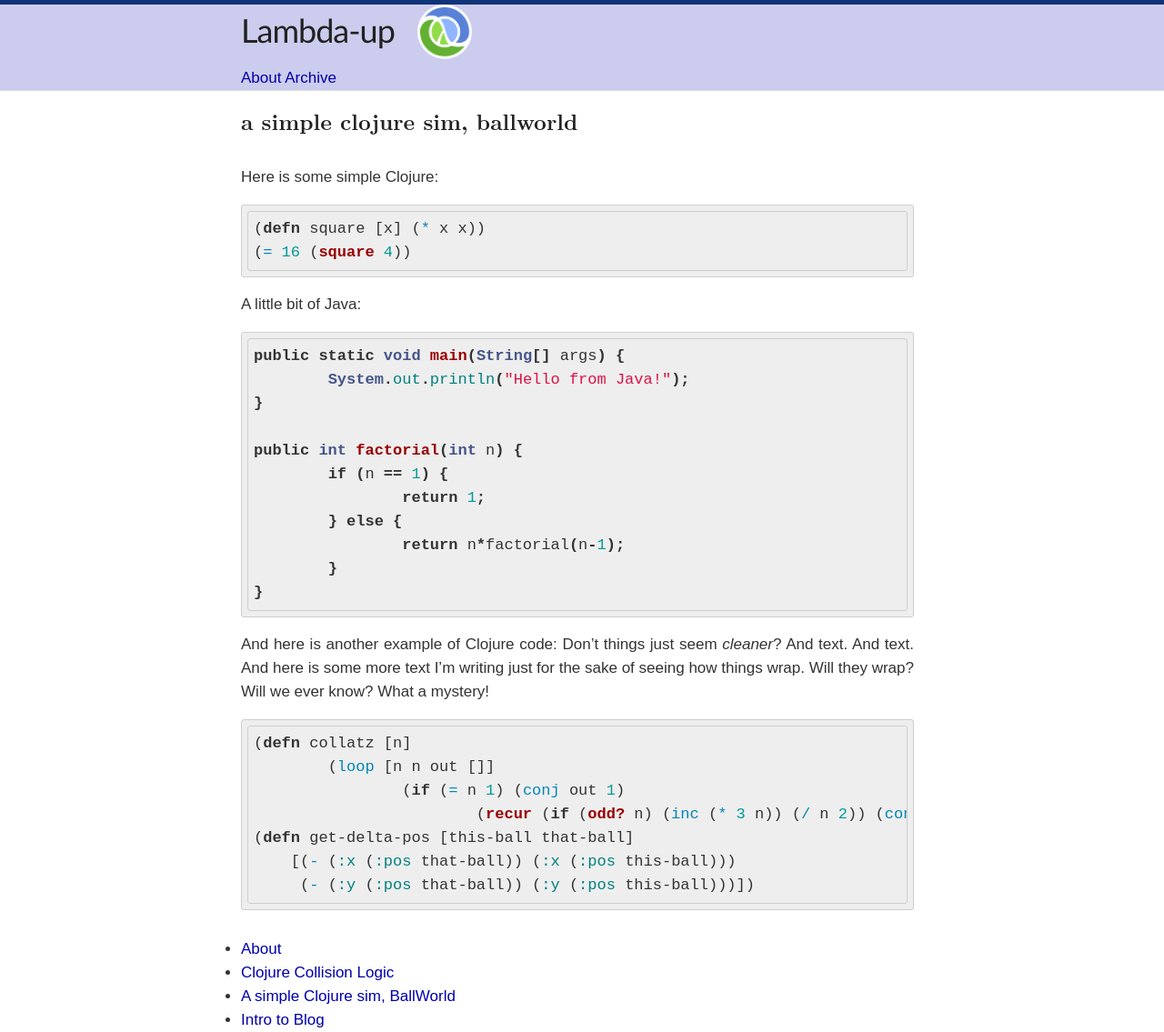
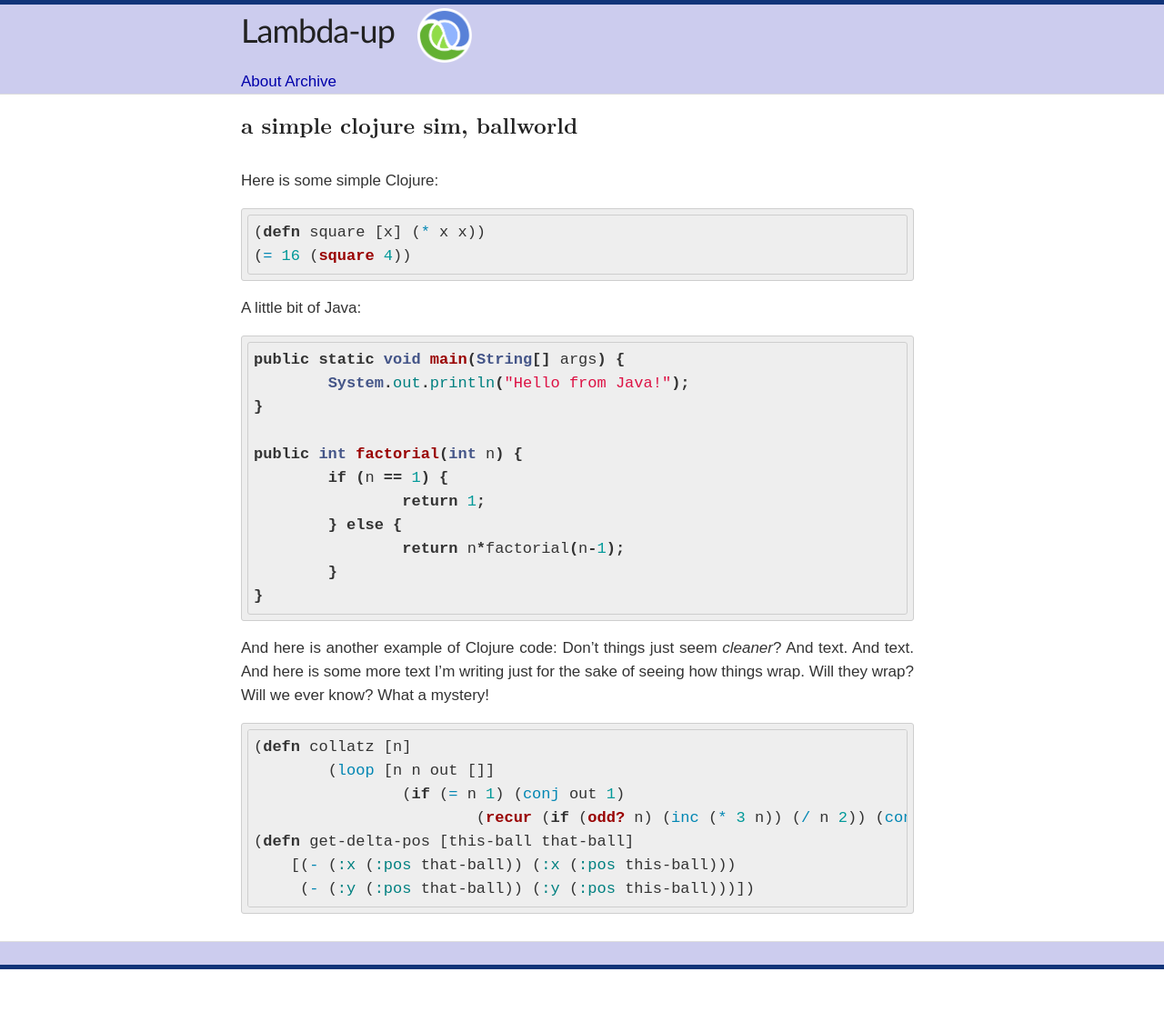
Before and after one commit to rickylevan/lambda-up, a Jekyll site: the page built from index.md, in a window 1280 px wide. Shown: the whole page at 91% size. Built offline with Jekyll 4.4.1, drawn with Linux system fonts in a browser that asks for light colours; some web fonts are replaced; Markdown is read by kramdown in place of the engine named in the settings; after the commit the page ends 1066 px from its top, so only the background shows below that.

Commit message:
some css modifications

```diff
--- a/_layouts/default.html
+++ b/_layouts/default.html
@@ -22,9 +22,11 @@ layout: default
 					<header class="site-header">
 				<div class="wrapper">
 					<a class="site-title" href="/lambda-up/"> Lambda-up </a>
-					<img src="{{site.baseurl}}/assets/clojure-icon.png"
-								alt="Clojure logo" style="width: 60px;"/>
-					<div id="menu_items">
+					<a id="clojure_link" href="http://www.clojure.com">
+						<img src="{{site.baseurl}}/assets/clojure-icon.png"
+					 alt="Clojure logo" style="width: 60px;"/>
+					</a>
+								<div id="menu_items">
 						<a class="menu_item" href="/lambda-up/about"> About </a>
 						<a class="menu_item" href="/lambda-up/archive"> Archive </a>
 					</div>
@@ -39,8 +41,10 @@ layout: default
 			</div>
 			{{ content }}
 					</div>
-		{% include nav.html %}
 		</div>
+
+		<footer class="site-footer">
+		</footer>
 	</body>
 </html>
 
--- a/css/site.css
+++ b/css/site.css
@@ -12,13 +12,21 @@
 	border-top: 5px solid #103479;
 	/* border-bottom: 5px solid #103479; */
 	border-bottom: 1.5px solid #DDD;
-	min-height: 56px;
+	min-height: 55px;
 	background: #FFF;
 	position: relative;
 	background-color: #CCE;
 	/* color: #FFF; */
 	vertical-align: middle;
 }
+
+.site-footer {
+	border-bottom: 5px solid #103479;
+	border-top: 1.5px solid #DDD;
+	min-height: 25px;
+	background-color: #CCE;
+}
+
 
 .site-title {
 	font-size: 36px;
@@ -104,6 +112,7 @@ a:link {
 img {
 	padding-left: 25px;
 	padding-right: 15px;
+	padding-top: 4px;
 	vertical-align: center;
 }
 
```
Also changed, not shown: about.md (+2 -2 lines), 5 other files.
